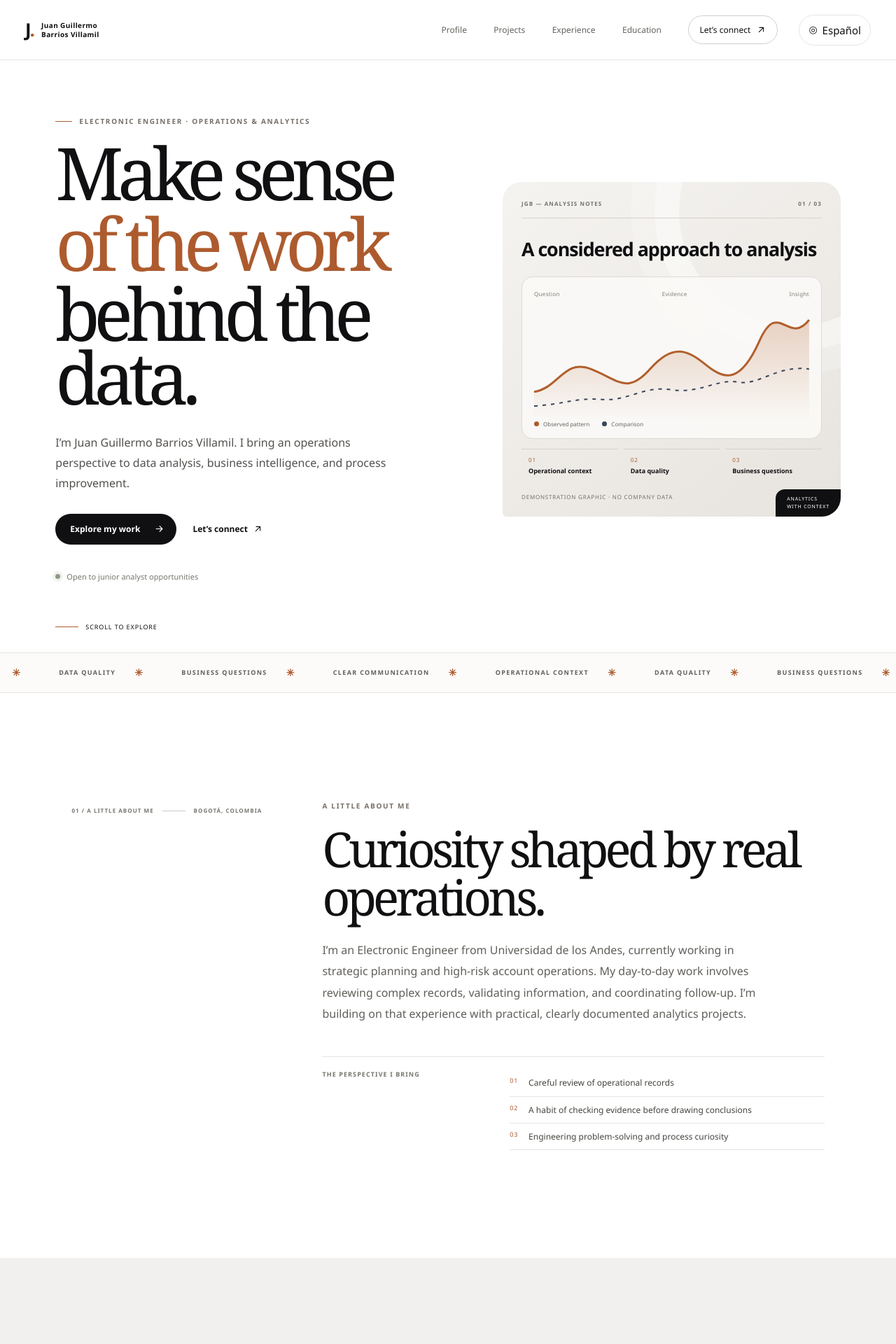
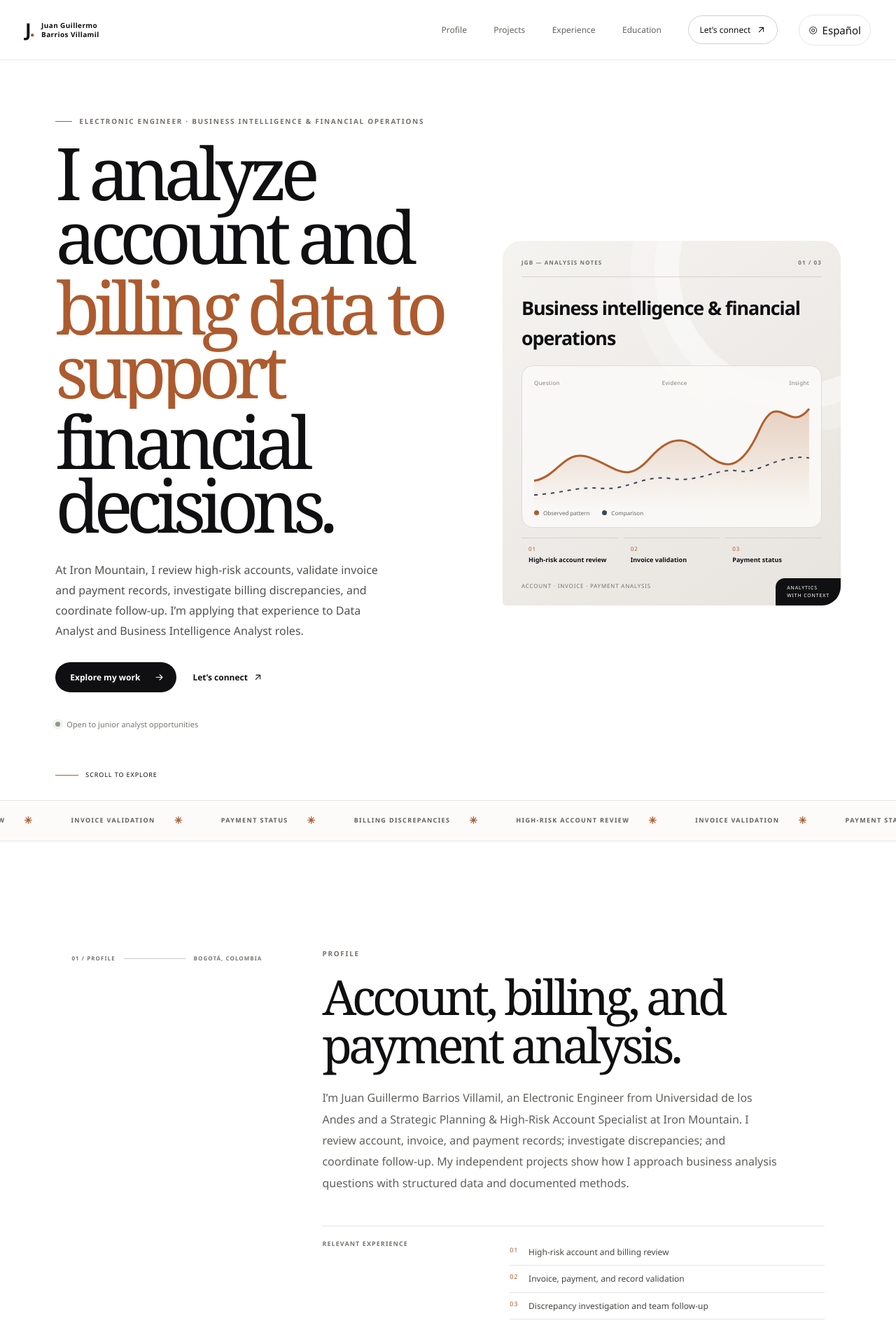
Before and after one commit to barriosj136-oss/juan-guillermo-portfolio, a Next.js app: page / in a window 1280 px wide. Shown: the top 1920 px of the page at 70% size. Built offline with nearby package versions, Linux system fonts and the light colour scheme.

Commit message:
Make portfolio positioning specific to financial operations

```diff
--- a/app/portfolio-home.tsx
+++ b/app/portfolio-home.tsx
@@ -9,51 +9,51 @@ type Language = "en" | "es";
 const copy = {
   en: {
     nav: ["Profile", "Projects", "Experience", "Education"],
-    role: "Electronic Engineer · Operations & Analytics",
-    headline: ["Make sense", "of the work", "behind the data."],
-    intro: "I’m Juan Guillermo Barrios Villamil. I bring an operations perspective to data analysis, business intelligence, and process improvement.",
+    role: "Electronic Engineer · Business Intelligence & Financial Operations",
+    headline: ["I analyze account and", "billing data to support", "financial decisions."],
+    intro: "At Iron Mountain, I review high-risk accounts, validate invoice and payment records, investigate billing discrepancies, and coordinate follow-up. I’m applying that experience to Data Analyst and Business Intelligence Analyst roles.",
     primary: "Explore my work", secondary: "Let’s connect", availability: "Open to junior analyst opportunities",
-    visualLabel: "A considered approach to analysis", visualCaption: "Demonstration graphic · no company data",
-    strip: ["Operational context", "Data quality", "Business questions", "Clear communication"],
-    aboutEyebrow: "A little about me", aboutTitle: "Curiosity shaped by real operations.",
-    about: "I’m an Electronic Engineer from Universidad de los Andes, currently working in strategic planning and high-risk account operations. My day-to-day work involves reviewing complex records, validating information, and coordinating follow-up. I’m building on that experience with practical, clearly documented analytics projects.",
-    focusLabel: "The perspective I bring", focus: ["Careful review of operational records", "A habit of checking evidence before drawing conclusions", "Engineering problem-solving and process curiosity"],
-    workEyebrow: "Selected work", workTitle: "Practice, made tangible.", workIntro: "Independent projects exploring data, operations, and decision support.",
+    visualLabel: "Business intelligence & financial operations", visualCaption: "Account · invoice · payment analysis",
+    strip: ["High-risk account review", "Invoice validation", "Payment status", "Billing discrepancies"],
+    aboutEyebrow: "Profile", aboutTitle: "Account, billing, and payment analysis.",
+    about: "I’m Juan Guillermo Barrios Villamil, an Electronic Engineer from Universidad de los Andes and a Strategic Planning & High-Risk Account Specialist at Iron Mountain. I review account, invoice, and payment records; investigate discrepancies; and coordinate follow-up. My independent projects show how I approach business analysis questions with structured data and documented methods.",
+    focusLabel: "Relevant experience", focus: ["High-risk account and billing review", "Invoice, payment, and record validation", "Discrepancy investigation and team follow-up"],
+    workEyebrow: "Selected work", workTitle: "Data analysis projects.", workIntro: "Each project explains the business question, analysis, and tools used.",
     demo: "Open demonstration", case: "Read the case study", fictional: "INDEPENDENT DEMO",
     opsTitle: "Operations Data Review Suite", opsText: "An interactive operations review workspace with search, account views, dashboards, CSV utilities, notes, and sample records.",
     novaTitle: "NovaTech monthly performance", novaText: "A 12-month business analysis exploring target attainment, budget variance, and monthly movement, with Python and SQL validation materials.",
     copilotTitle: "Operations Decision Copilot", copilotText: "A decision-support exercise that separates confirmed facts from open questions and organizes next steps.",
-    experienceEyebrow: "Experience", experienceTitle: "Grounded in service and operations.",
+    experienceEyebrow: "Experience", experienceTitle: "Roles and responsibilities.",
     current: "Strategic Planning & High-Risk Account Specialist", currentDate: "May 4, 2026 – Present · Hybrid",
-    currentPoints: ["Review complex account records and identify cases needing further investigation or authorized review.", "Compare inventory, account, and available service records to surface items that may need reconciliation.", "Investigate billing and rate discrepancies, validate information, document follow-up, and coordinate with relevant teams."],
+    currentPoints: ["Review high-risk accounts across Abandoned Records, Bankruptcy, and Third-Party Collections workflows.", "Compare account, invoice, payment, inventory, and service records to investigate billing discrepancies and validate account status.", "Track billed, paid, outstanding, recovered, and unrecovered amounts to support account follow-up and financial review; escalate write-off decisions to authorized stakeholders."],
     civil: "IT Support Assistant", civilDate: "Dec 2025 – Jan 2026", civilDetail: "Supported software quality testing and electronics inventory management at CivilTech Ingeniería y Construcción S.A.S.",
     found: "Customer Service Agent", foundDate: "Feb 2025 – Jul 2025", foundDetail: "Responded to customer service requests in an English-language support environment at Foundever de Colombia.",
     educationEyebrow: "Education & learning", educationTitle: "An engineering foundation.", degree: "Electronic Engineering", university: "Universidad de los Andes · degree awarded October 20, 2025", thesisLabel: "Thesis", thesis: "IoT automation of electronic systems integrating an adjustable voltage source and an AD9833 signal generator.", learningLabel: "Courses & certifications", certificates: ["Data Analytics Essentials · Cisco Networking Academy / MinTIC · May 23, 2026", "Introduction to Data Science · Cisco Networking Academy / MinTIC · May 5, 2026", "Introduction to Cybersecurity · Cisco Networking Academy / MinTIC · May 23, 2026"], coursesLabel: "Platzi courses", courses: ["Frontend Developer · 2025", "Practical Frontend Developer · 2025", "Emotional Intelligence · 2023", "Effective Communication · 2023"],
-    contactEyebrow: "Start a conversation", contactTitle: "Let’s make the next question clearer.", contactText: "I’m interested in junior opportunities across data, BI, business, and operations analysis.", linkedin: "Connect on LinkedIn", footer: "Independent portfolio · selected projects and case studies.", language: "Español",
+    contactEyebrow: "Contact", contactTitle: "Discuss a data or BI analyst role.", contactText: "I’m seeking junior opportunities in data analysis, Business Intelligence, and financial operations.", linkedin: "Connect on LinkedIn", footer: "Independent portfolio · selected projects and case studies.", language: "Español",
   },
   es: {
     nav: ["Perfil", "Proyectos", "Experiencia", "Formación"],
-    role: "Ingeniero electrónico · Operaciones y analítica",
-    headline: ["Entender", "el trabajo", "detrás de los datos."],
-    intro: "Soy Juan Guillermo Barrios Villamil. Aporto una perspectiva operativa al análisis de datos, la inteligencia de negocios y la mejora de procesos.",
+    role: "Ingeniero electrónico · Inteligencia de Negocios y Operaciones Financieras",
+    headline: ["Analizo datos de cuentas", "y facturación para apoyar", "decisiones financieras."],
+    intro: "En Iron Mountain reviso cuentas de alto riesgo, valido registros de facturas y pagos, investigo diferencias de facturación y coordino seguimientos. Estoy orientando esa experiencia a cargos de Analista de Datos y Analista de Inteligencia de Negocios.",
     primary: "Ver mis proyectos", secondary: "Conversemos", availability: "Abierto a oportunidades junior de análisis",
-    visualLabel: "Un enfoque cuidadoso para analizar", visualCaption: "Gráfico demostrativo · sin datos de empresas",
-    strip: ["Contexto operativo", "Calidad de datos", "Preguntas de negocio", "Comunicación clara"],
-    aboutEyebrow: "Un poco sobre mí", aboutTitle: "Curiosidad con raíces en la operación.",
-    about: "Soy ingeniero electrónico de la Universidad de los Andes y actualmente trabajo en planeación estratégica y operaciones de cuentas de alto riesgo. En mi día a día reviso registros complejos, valido información y coordino seguimientos. Complemento esa experiencia con proyectos prácticos de analítica, documentados con claridad.",
-    focusLabel: "La perspectiva que aporto", focus: ["Revisión cuidadosa de registros operativos", "Verificación de evidencia antes de concluir", "Resolución de problemas de ingeniería y curiosidad por los procesos"],
-    workEyebrow: "Proyectos seleccionados", workTitle: "La práctica, hecha tangible.", workIntro: "Proyectos independientes sobre datos, operaciones y apoyo a decisiones.",
+    visualLabel: "Inteligencia de negocios y operaciones financieras", visualCaption: "Análisis de cuentas · facturas · pagos",
+    strip: ["Revisión de cuentas de alto riesgo", "Validación de facturas", "Estado de pagos", "Diferencias de facturación"],
+    aboutEyebrow: "Perfil", aboutTitle: "Análisis de cuentas, facturación y pagos.",
+    about: "Soy Juan Guillermo Barrios Villamil, ingeniero electrónico de la Universidad de los Andes y Strategic Planning & High-Risk Account Specialist en Iron Mountain. Reviso registros de cuentas, facturas y pagos; investigo discrepancias y coordino seguimientos. Mis proyectos independientes muestran cómo abordo preguntas de negocio con datos estructurados y métodos documentados.",
+    focusLabel: "Experiencia relevante", focus: ["Revisión de cuentas de alto riesgo y facturación", "Validación de facturas, pagos y registros", "Investigación de discrepancias y coordinación de seguimientos"],
+    workEyebrow: "Proyectos seleccionados", workTitle: "Proyectos de análisis de datos.", workIntro: "Cada proyecto explica la pregunta de negocio, el análisis y las herramientas utilizadas.",
     demo: "Abrir demostración", case: "Leer el caso", fictional: "PROYECTO DEMO",
     opsTitle: "Operations Data Review Suite", opsText: "Espacio interactivo para revisar operaciones, con búsqueda, vistas de cuentas, tableros, utilidades CSV, notas y registros de muestra.",
     novaTitle: "Desempeño mensual de NovaTech", novaText: "Análisis empresarial de 12 meses sobre cumplimiento de objetivos, desviaciones presupuestarias y evolución mensual, con materiales de validación en Python y SQL.",
     copilotTitle: "Operations Decision Copilot", copilotText: "Ejercicio de apoyo a decisiones que separa hechos confirmados de preguntas abiertas y organiza próximos pasos.",
-    experienceEyebrow: "Experiencia", experienceTitle: "Experiencia en servicio y operaciones.",
+    experienceEyebrow: "Experiencia", experienceTitle: "Cargos y responsabilidades.",
     current: "Especialista en Planeación Estratégica y Cuentas de Alto Riesgo", currentDate: "4 de mayo de 2026 – Actualidad · Híbrido",
-    currentPoints: ["Reviso registros de cuentas complejas e identifico casos que requieren investigación o revisión adicional por responsables autorizados.", "Comparo inventarios, información de cuentas y registros de servicio disponibles para detectar elementos que podrían requerir conciliación.", "Investigo discrepancias de facturación y tarifas, valido información, documento seguimientos y coordino con los equipos pertinentes."],
+    currentPoints: ["Reviso cuentas de alto riesgo de los flujos de Abandoned Records, Bankruptcy y Third-Party Collections.", "Comparo registros de cuentas, facturas, pagos, inventario y servicio para investigar diferencias de facturación y validar el estado de las cuentas.", "Analizo montos facturados, pagados, pendientes, recuperados y no recuperados para apoyar seguimientos y revisiones financieras; las decisiones de write-off corresponden a responsables autorizados."],
     civil: "Auxiliar de Soporte IT", civilDate: "Dic 2025 – Ene 2026", civilDetail: "Apoyé pruebas de calidad de software y gestión de inventario electrónico en CivilTech Ingeniería y Construcción S.A.S.",
     found: "Agente de Servicio al Cliente", foundDate: "Feb 2025 – Jul 2025", foundDetail: "Atendí solicitudes de servicio al cliente en un entorno de soporte en inglés en Foundever de Colombia.",
     educationEyebrow: "Formación y aprendizaje", educationTitle: "Una base en ingeniería.", degree: "Ingeniería Electrónica", university: "Universidad de los Andes · título otorgado el 20 de octubre de 2025", thesisLabel: "Tesis", thesis: "Automatización IoT de sistemas electrónicos con integración de una fuente de voltaje variable y un generador de señales AD9833.", learningLabel: "Cursos y certificaciones", certificates: ["Fundamentos de Análisis de Datos · Cisco Networking Academy / MinTIC · 23 de mayo de 2026", "Introducción a la Ciencia de Datos · Cisco Networking Academy / MinTIC · 5 de mayo de 2026", "Introducción a la Ciberseguridad · Cisco Networking Academy / MinTIC · 23 de mayo de 2026"], coursesLabel: "Cursos de Platzi", courses: ["Frontend Developer · 2025", "Practical Frontend Developer · 2025", "Inteligencia Emocional · 2023", "Comunicación Efectiva · 2023"],
-    contactEyebrow: "Iniciemos una conversación", contactTitle: "Hagamos más clara la siguiente pregunta.", contactText: "Me interesan oportunidades junior en análisis de datos, BI, negocio y operaciones.", linkedin: "Conectar en LinkedIn", footer: "Portafolio independiente · proyectos y casos seleccionados.", language: "English",
+    contactEyebrow: "Contacto", contactTitle: "Conversemos sobre roles de análisis de datos o BI.", contactText: "Busco oportunidades junior en análisis de datos, Inteligencia de Negocios y operaciones financieras.", linkedin: "Conectar en LinkedIn", footer: "Portafolio independiente · proyectos y casos seleccionados.", language: "English",
   },
 } as const;
 
```
Also changed, not shown: app/resume/resume-client.tsx (+4 -4 lines).
